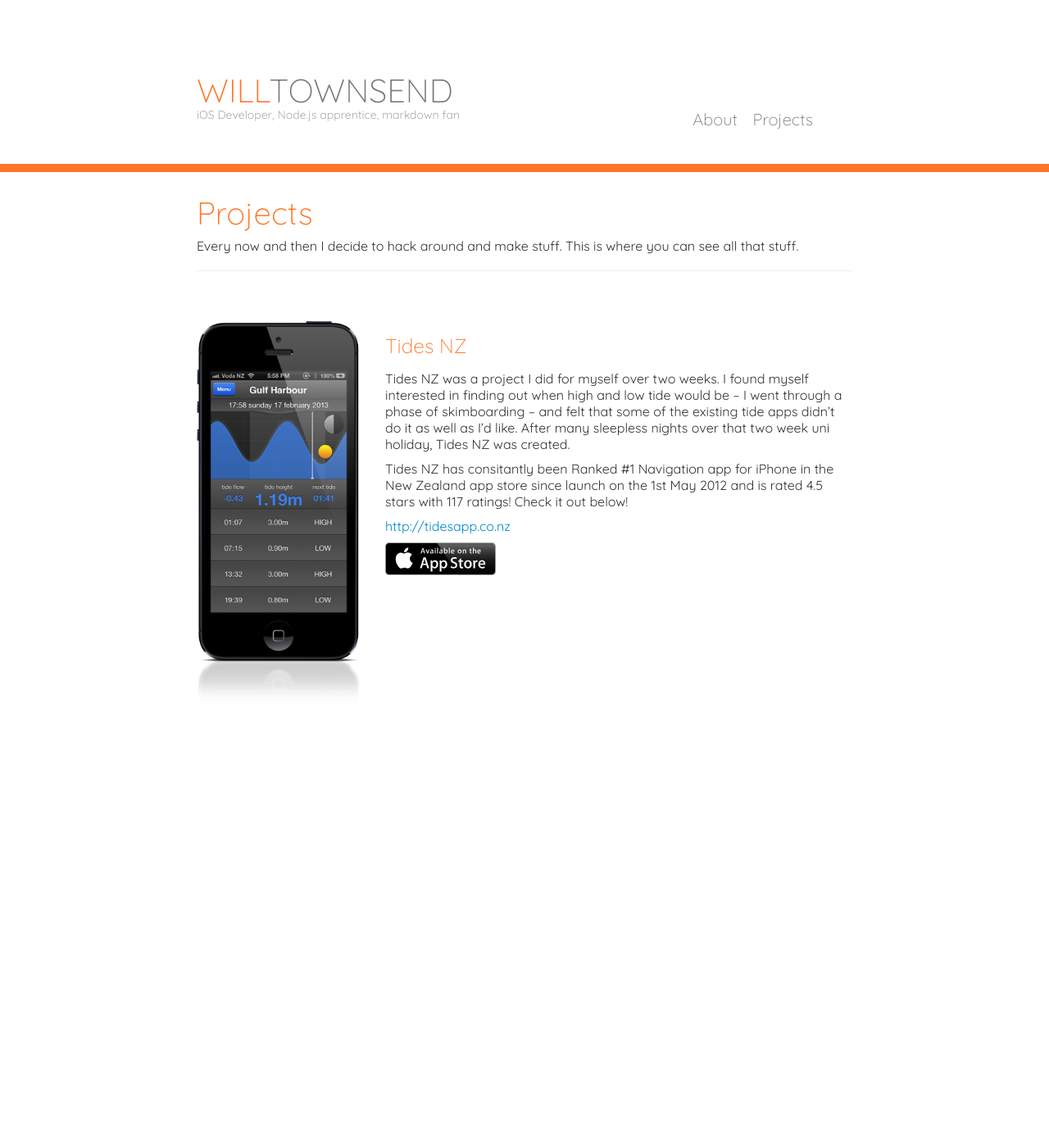
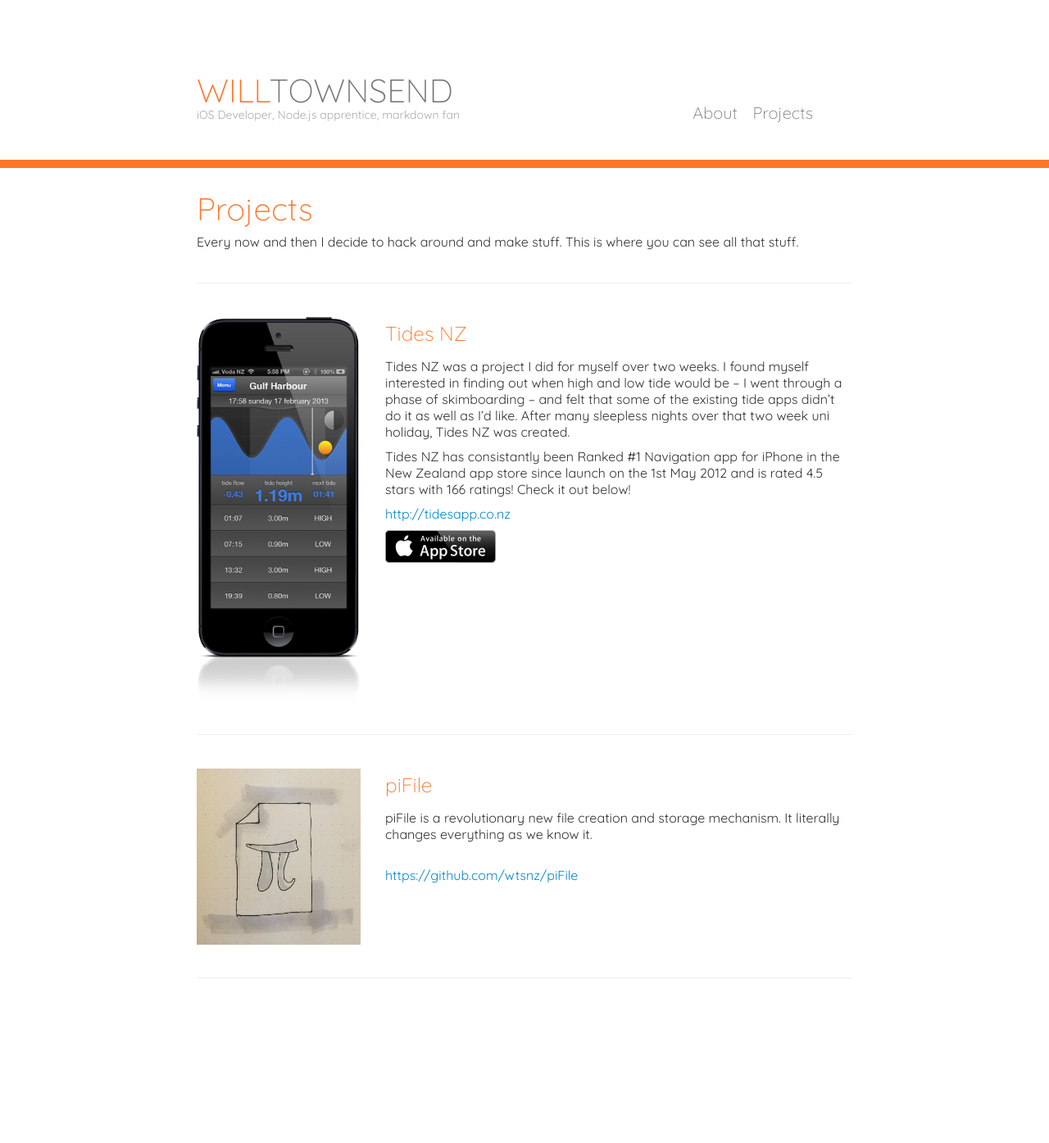
Before and after one commit to wtsnz/wtsnz.github.io, a Jekyll site: the page built from projects/index.html, in a window 1280 px wide. Shown: the whole page at 82% size. Built offline with Jekyll 4.4.1, drawn with Linux system fonts in a browser that asks for light colours; nearby versions of some CDN libraries; some web fonts are replaced; Markdown is read by kramdown in place of the engine named in the settings; comment, search, counter and statistics services are not loaded; before the commit the page ends 900 px from its top, so only the background shows below that; grey boxes are pictures that could not be loaded.

```diff
--- a/css/main.css
+++ b/css/main.css
@@ -207,7 +207,7 @@ font-size: 18px;
 li {
   padding: 0;
   list-style-type: square;
-  font-size: 24px;
+  //font-size: 24px;
   margin-left: 0;
   line-height: 160%;
 }
@@ -217,7 +217,7 @@ ul {
 }
 
 .project {
-  padding-top: 40px;
+  //padding-top: 40px;
 }
 
 .project .left {
@@ -281,6 +281,10 @@ ul {
   padding: auto 0 auto 0;
 }
 
+hr {
+  margin: 40px 0;
+}
+
 /*****************************************************************************/
 /*
 /* SUPER COOL ANIMATIONS!#!#!#!#!
--- a/projects/index.html
+++ b/projects/index.html
@@ -16,10 +16,28 @@ title: Will Townsend | Projects
 		<div class="right">
 			<h3>Tides NZ</h3>
 			<p>Tides NZ was a project I did for myself over two weeks. I found myself interested in finding out when high and low tide would be – I went through a phase of skimboarding – and felt that some of the existing tide apps didn’t do it as well as I’d like. After many sleepless nights over that two week uni holiday, Tides NZ was created.</p>
-			<p>Tides NZ has consitantly been Ranked #1 Navigation app for iPhone in the New Zealand app store since launch on the 1st May 2012 and is rated 4.5 stars with 117 ratings! Check it out below!</p>
+			<p>Tides NZ has consistantly been Ranked #1 Navigation app for iPhone in the New Zealand app store since launch on the 1st May 2012 and is rated 4.5 stars with 166 ratings! Check it out below!</p>
 			<p><a href="http://tidesapp.co.nz">http://tidesapp.co.nz</a></p>
-			<a href="https://itunes.apple.com/nz/app/tides-nz/id521561961?mt=8"><img src="/img/appstore.svg"></img><a>
+			<a href="https://itunes.apple.com/nz/app/tides-nz/id521561961?mt=8"><img src="/img/appstore.svg"></img></a>
 		</div>
 	</div>
 
+	<div style="clear: both;"></div>
+	<hr/>
+
+	<div class="project">
+		<div class="left">
+			<img src="/img/piFile.png"></img>
+		</div>
+		<div class="right">
+			<h3>piFile</h3>
+			<p>piFile is a revolutionary new file creation and storage mechanism. It literally changes everything as we know it.</p>
+			<br />
+			<p><a href="https://github.com/wtsnz/piFile">https://github.com/wtsnz/piFile</a></p>
+		</div>
+	</div>
+
+	<div style="clear: both;"></div>
+	<hr />
+
 </div>
```
Also changed, not shown: _posts/2013-10-11-new-york-new-york.markdown (added, +26 -0 lines), img/photos/ny1.jpg (added), img/photos/ny2.jpg (added), img/photos/ny3.jpg (added), img/photos/ny4.jpg (added), img/photos/ny5.jpg (added), img/photos/ny6.jpg (added), img/piFile.png (added).
